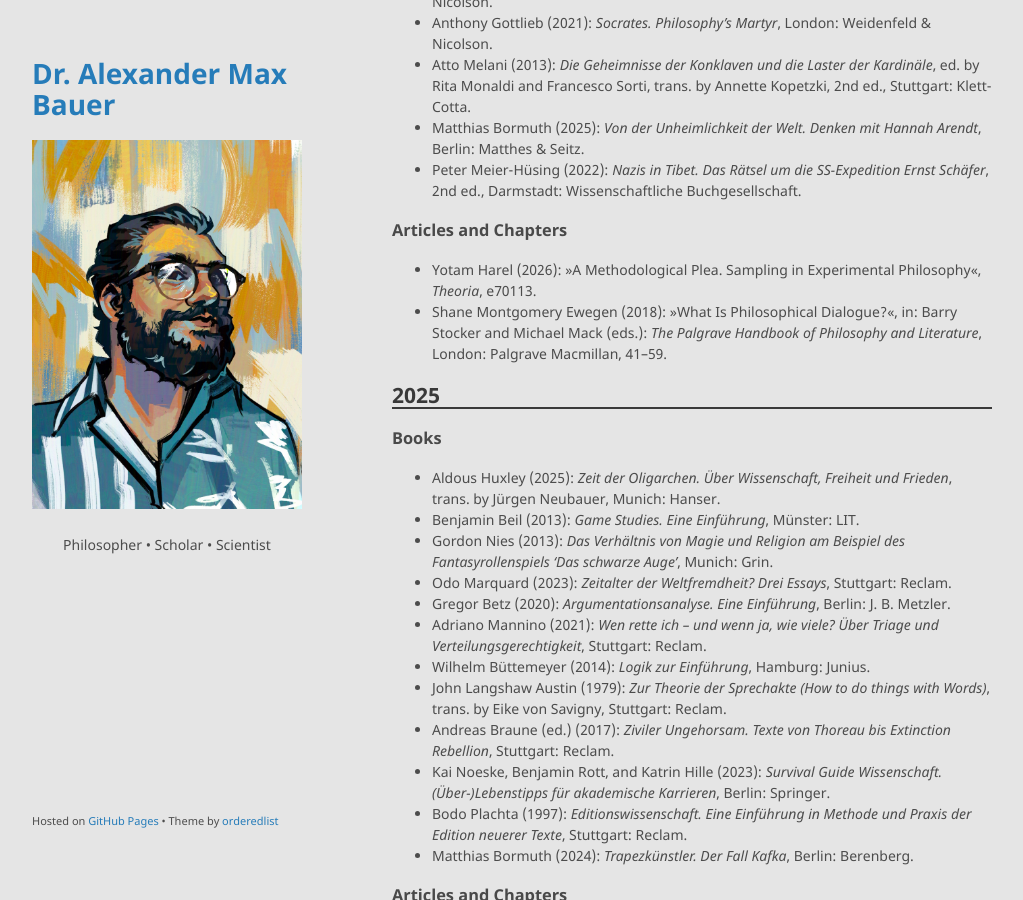
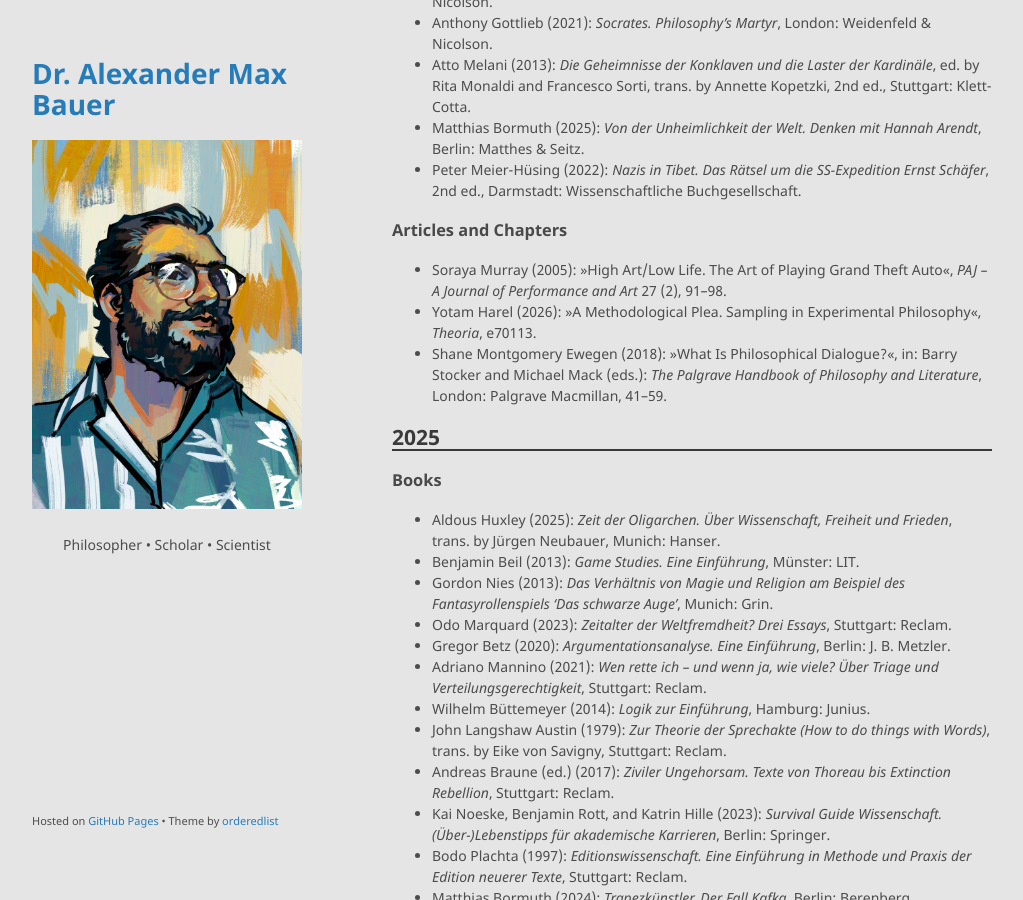
Before and after one commit to alephmembeth/alephmembeth.github.io, a Jekyll site: the page built from reading.md, in a window 1280 px wide and 900 px high, scrolled down 367 px. Shown: the whole window, without its empty margins (128-1151 px from the left). Built offline with Jekyll 4.4.1, drawn with Linux system fonts in a browser that asks for light colours; our own code applies the rules of GitHub Pages for plain Markdown files.

Commit message:
Update reading.md

```diff
--- a/reading.md
+++ b/reading.md
@@ -21,6 +21,7 @@
 
 ### Articles and Chapters
 
++ Soraya Murray (2005): »High Art/Low Life. The Art of Playing Grand Theft Auto«, _PAJ – A Journal of Performance and Art_ 27 (2), 91–98.
 + Yotam Harel (2026): »A Methodological Plea. Sampling in Experimental Philosophy«, _Theoria_, e70113.
 + Shane Montgomery Ewegen (2018): »What Is Philosophical Dialogue?«, in: Barry Stocker and Michael Mack (eds.): _The Palgrave Handbook of Philosophy and Literature_, London: Palgrave Macmillan, 41–59.
 
```
